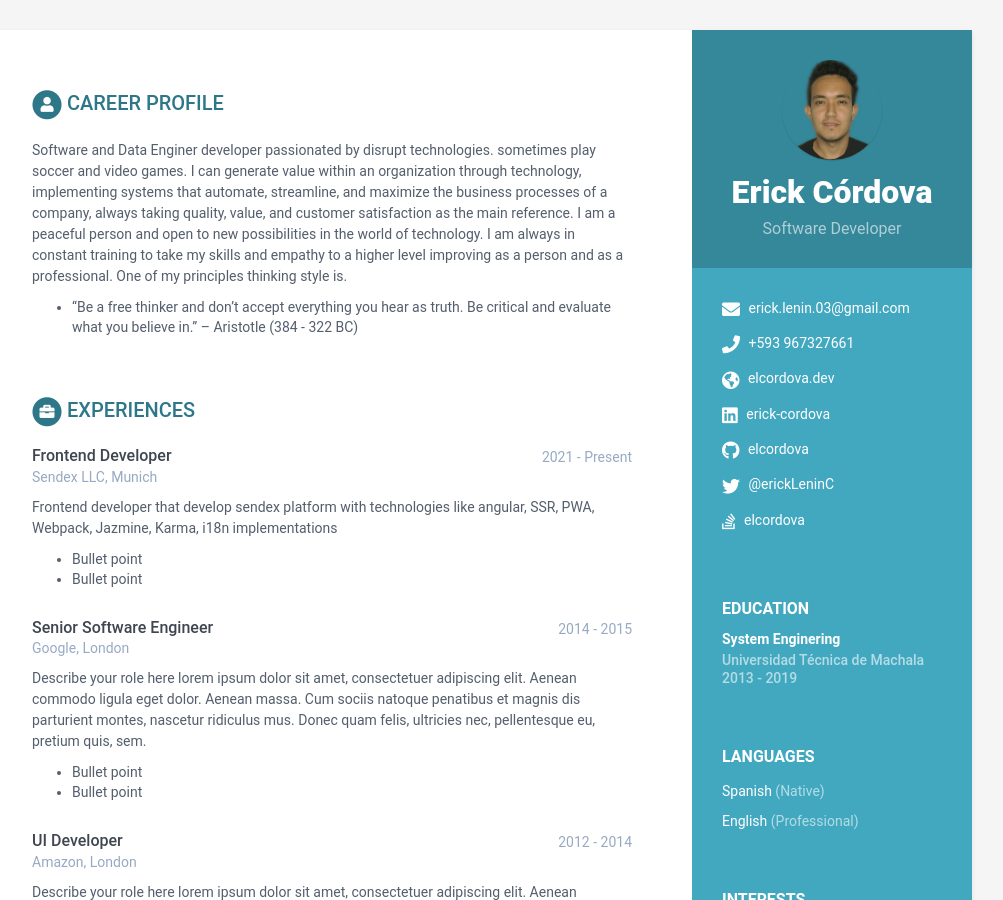
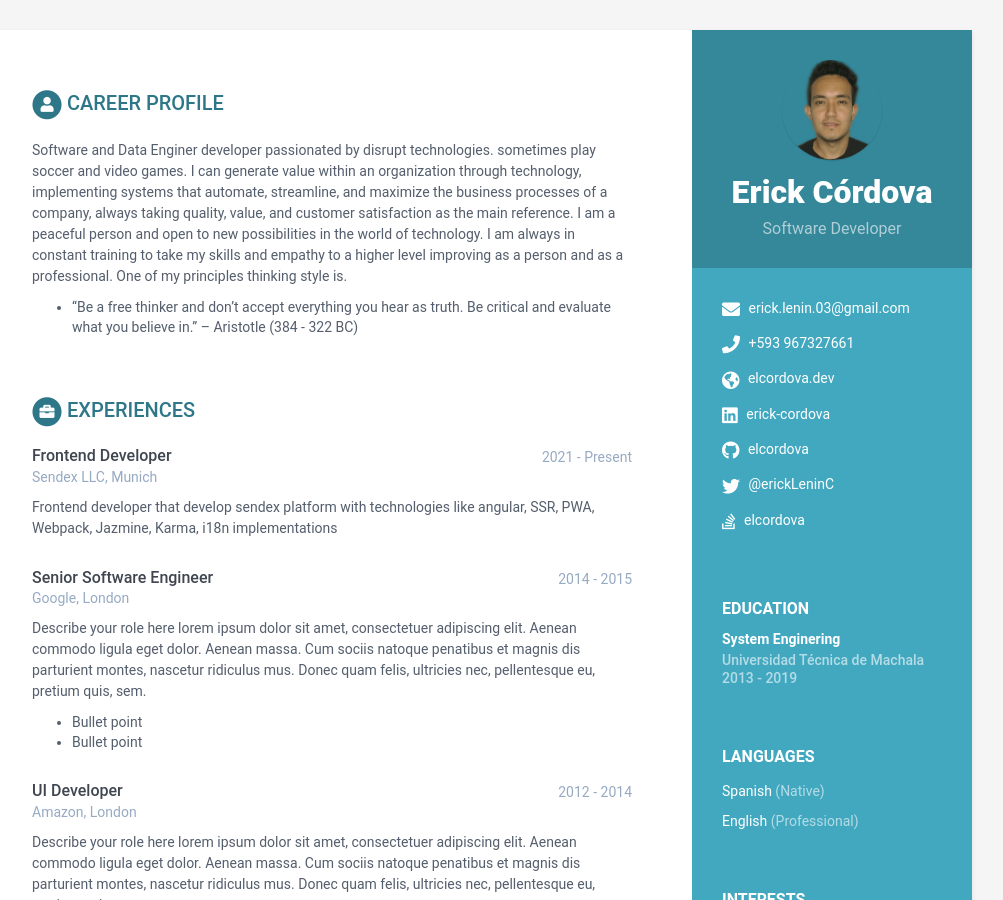
Before and after one commit to elcordova/caring-europa-fe48a, a Jekyll site: the page built from index.html, in a window 1280 px wide and 900 px high. Shown: the whole window, without its empty margins (168-1171 px from the left). Built offline with Jekyll 4.4.1, drawn with Linux system fonts in a browser that asks for light colours.

Commit message:
data.yml: changed

```diff
--- a/_data/data.yml
+++ b/_data/data.yml
@@ -55,8 +55,7 @@ experiences:
     details: |
       Frontend developer that develop sendex platform with technologies like angular, SSR, PWA, Webpack, Jazmine,
       Karma, i18n implementations
-        - Bullet point
-        - Bullet point
+
   - role: Senior Software Engineer
     time: 2014 - 2015
     company: 'Google, London'
```
